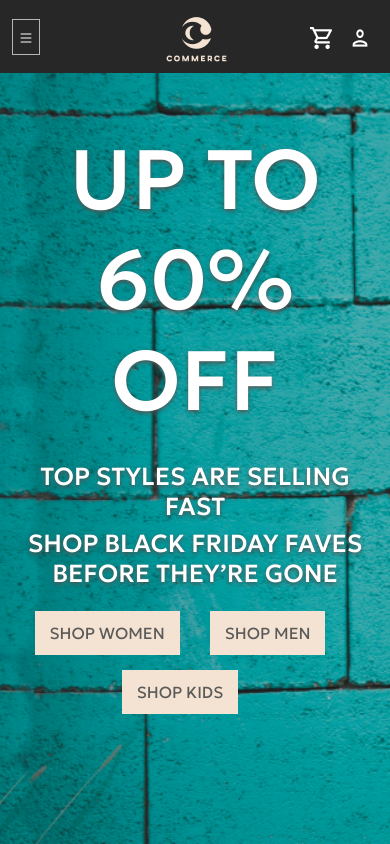
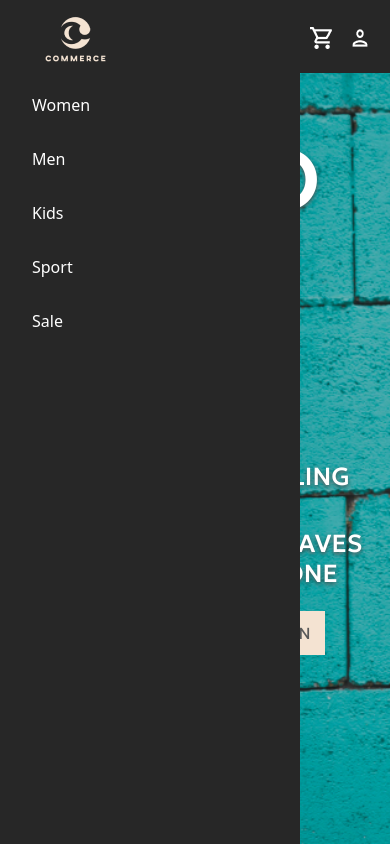
Before and after one commit to scarpakz/ecommerce-reactjs, a React (Create React App) app: page / in a window 390 px wide. Both pictures are taken after a click on the button 26 px from the left and 36 px from the top of the page. Shown: the top 844 px of the page. Built offline with nearby package versions, Linux system fonts and the light colour scheme.

Commit message:
added sidebar

```diff
--- a/src/components/NavBar.js
+++ b/src/components/NavBar.js
@@ -22,6 +22,23 @@ export const NavBar = () => {
 
     return (
         <>
+            {
+                isShowSideBar &&
+                <div className="left-nav">
+                    <ul className="left-navlinks">
+                        <li className="c-brand">
+                            <a>
+                                <img src={brand} alt="brand"/>
+                            </a>
+                        </li>
+                        <li><a>Women</a></li>
+                        <li><a>Men</a></li>
+                        <li><a>Kids</a></li>
+                        <li><a>Sport</a></li>
+                        <li><a>Sale</a></li>
+                    </ul>
+                </div>
+            }
             <nav className="c-navbar">
                 <Container>
                     <Row className="row-navbar">
--- a/src/index.css
+++ b/src/index.css
@@ -387,4 +387,29 @@ code {
   .c-footer{
     text-align: center;
   }
+  .left-nav {
+    display: block;
+  }
+
 }
+
+/* LEFT NAV */
+.left-nav {
+  background-color: #272727;
+  color: #fff;
+  width: 300px;
+  height: 100vh;
+  position: absolute;
+  z-index: 999999;
+  top: 0;
+}
+.left-nav .left-navlinks {
+  list-style: none;
+  padding-right: unset;
+}
+.left-nav .left-navlinks li:hover {
+  background-color: #5b2222;
+}
+.left-nav .left-navlinks li {
+  padding: 15px 0;
+}
```
